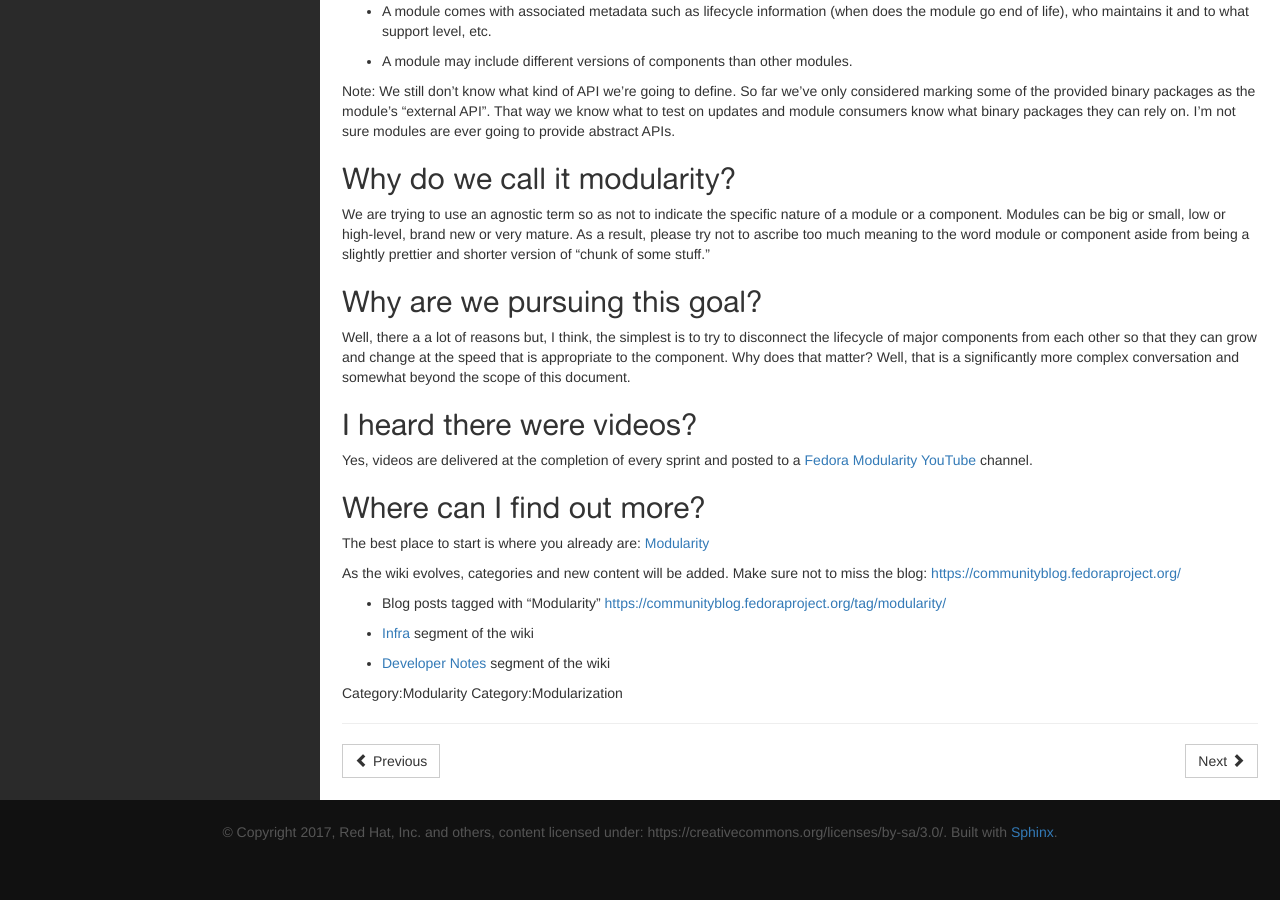
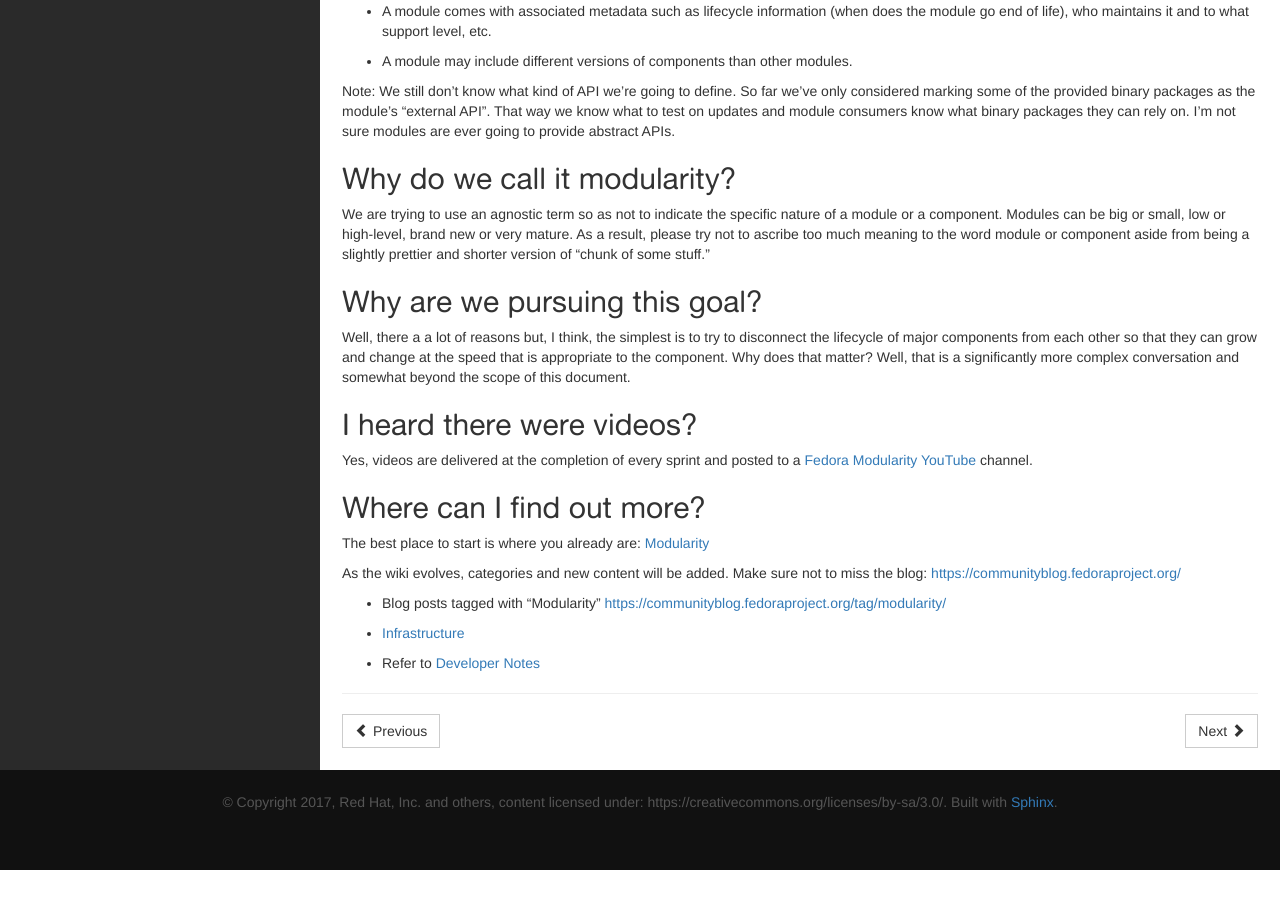
Before and after one commit to gbraad/fedora-modularity, a Sphinx documentation site: the page built from source/development/getting-started/faq.rst, in a window 1280 px wide and 900 px high, scrolled down 1615 px. Built offline with Sphinx 7.4.7, drawn with Linux system fonts in a browser that asks for light colours; pages that are not in the unit, such as notebooks, are missing from menus; after the commit the page ends 2485 px from its top, so only the background shows below that.

Commit message:
fixing some internal links

```diff
--- a/source/architecture/constructing.rst
+++ b/source/architecture/constructing.rst
@@ -2,7 +2,7 @@
 =========
 
 The fundamental objective of the
-`Modularity <https://fedoraproject.org/wiki/Modularity>`__ effort is to
+Modularity effort is to
 break up the monolithic concept of a “distribution release” or
 traditional Compose into something more fine-grained. We should be able
 to release applications or stacks such as LAMP or ruby-on-rails on a
--- a/source/architecture/constructing/compose-distribution.rst
+++ b/source/architecture/constructing/compose-distribution.rst
@@ -60,8 +60,7 @@
 
 A module compose is now simply the creation of a yum repository of the
 required packages or subpackages, with the addition of a small amount of
-module metadata as described in `Building modular
-things <Modularity/Getting_started/Building_modular_things>`__.
+module metadata as described in :doc:`../building-naming`.
 
 .. figure:: constructing-image3.png
    :alt: constructing-image3.png
--- a/source/architecture/pdc-changes/database.rst
+++ b/source/architecture/pdc-changes/database.rst
@@ -35,6 +35,4 @@
 See Also
 --------
 
--  `Modularity/Architecture/Infra <Modularity/Architecture/Infra>`__
-
-Category:Modularity
+:doc:`../infrastructure`
--- a/source/development/getting-started/faq.rst
+++ b/source/development/getting-started/faq.rst
@@ -155,8 +155,6 @@
 -  Blog posts tagged with “Modularity”
    https://communityblog.fedoraproject.org/tag/modularity/
 
--  `Infra <Modularity/Infra>`__ segment of the wiki
+-  :doc:`/architecture/infrastructure`
 
--  `Developer Notes <Modularity/Developer_Notes>`__ segment of the wiki
-
-Category:Modularity Category:Modularization
+-  Refer to :doc:`../prototype/developer-notes`
--- a/source/development/getting-started/get-involved.rst
+++ b/source/development/getting-started/get-involved.rst
@@ -86,7 +86,7 @@
 Architecture
 ~~~~~~~~~~~~
 
-Refer to `Modularity/Infra <Modularity/Infra>`__.
+Refer to :doc:`/architecture/infrastructure`
 
 Code repositories
 ~~~~~~~~~~~~~~~~~
@@ -100,6 +100,6 @@
 Services and tools
 ~~~~~~~~~~~~~~~~~~
 
-Refer to `Modularity/Developer\_Notes <Modularity/Developer_Notes>`__.
+Refer to :doc:`../prototype/developer-notes`
 
 Category:Modularity Category:Modularization
--- a/source/development/integration/grooming.rst
+++ b/source/development/integration/grooming.rst
@@ -1,7 +1,7 @@
 Grooming Your Changes
 =====================
 
-Apart from `writing nice code <Modularity/Development/Coding_Style>`__,
+Apart from :doc:`coding-style`,
 there are some things that you should keep in mind regarding the changes
 you submit. Normally you'd develop your changes in a private branch on
 your fork of a repository and, when you're done, submit them as pull
```
